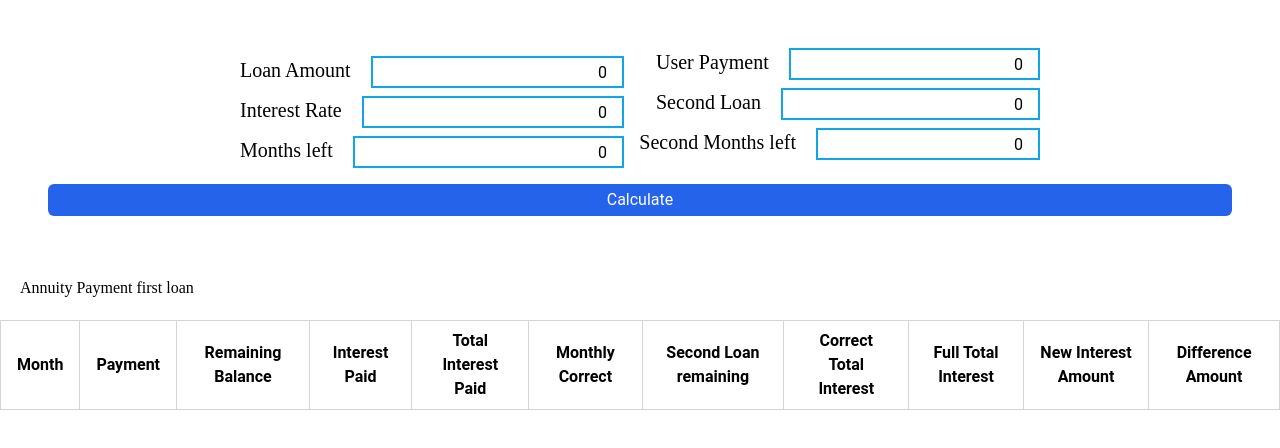
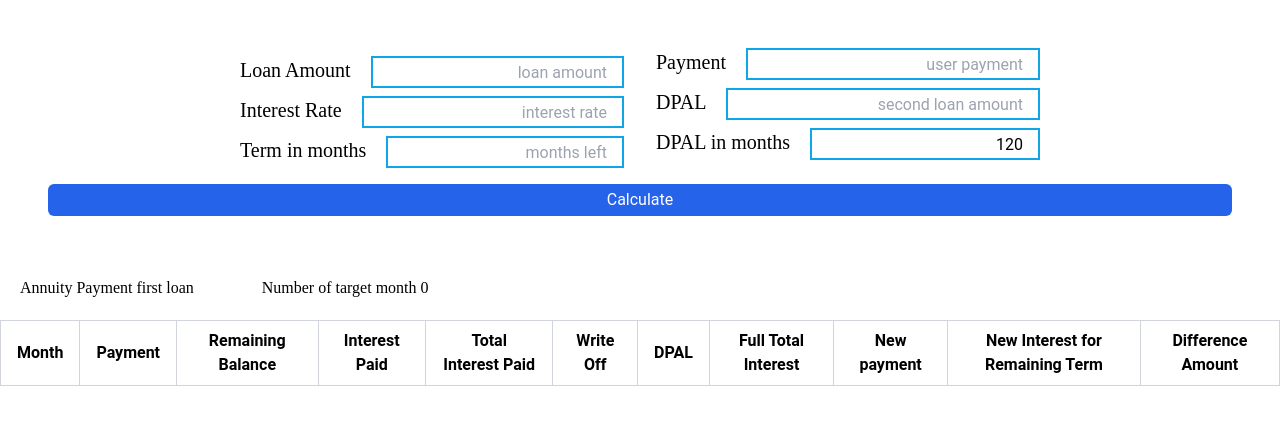
Before and after one commit to berson969/react-lifecycle, a React (Vite) app: page /mortgage in a window 1280 px wide. Shown: the top 448 px of the page. Built offline with nearby package versions, Linux system fonts and the light colour scheme; a web font is replaced by a local one.

Commit message:
add localstorage

```diff
--- a/src/components/MortgageCalculator/Constants.tsx
+++ b/src/components/MortgageCalculator/Constants.tsx
@@ -2,13 +2,17 @@ import React from 'react';
 
 interface ConstantsProps {
 	annuityPayment: number;
+	targetMonth: number;
 }
-const Constants: React.FC<ConstantsProps> = ({ annuityPayment }) => {
+const Constants: React.FC<ConstantsProps> = ({ annuityPayment, targetMonth }) => {
 
 	return (
 		<div className="m-5">
+			<span className="font-rubik justify-center mr-16">
+				{`Annuity Payment first loan ${(annuityPayment > 0) ? annuityPayment.toFixed(2) : ""}`}
+			</span>
 			<span className="font-rubik justify-center">
-				{`Annuity Payment first loan ${(annuityPayment > 0) ? annuityPayment.toFixed(2) : ""}`}
+				{`Number of target month ${targetMonth}`}
 			</span>
 		</div>
 	);
--- a/src/components/MortgageCalculator/DataProps.ts
+++ b/src/components/MortgageCalculator/DataProps.ts
@@ -10,6 +10,7 @@ export interface DataProps {
 	totalTotalInterestPaid: string;
 	newInterestAmount: string;
 	differenceInterest: string;
+	newPayment: string;
 }
 
 export interface FormData {
--- a/src/components/MortgageCalculator/Forms.tsx
+++ b/src/components/MortgageCalculator/Forms.tsx
@@ -1,6 +1,7 @@
-import React, {useState} from 'react';
-import {startCalculate} from "./startCalculate.ts";
+import React, {useEffect, useState} from 'react';
+import {getAnnuityPayment} from "./startCalculate.ts";
 import {FormsProps} from "./DataProps.ts";
+import {getFormData, saveFormData} from "./LocalStorage.ts";
 
 
 
@@ -9,12 +10,39 @@ export const Forms: React.FC<FormsProps> = ({ onCalc }) => {
 	const [annualInterestRate, setAnnualInterestRate] = useState<number>(0);
 	const [months, setMonths] = useState<number>(0);
 	const [secondPrincipal, setSecondPrincipal] = useState<number>(0);
-	const [secondMonths, setSecondMonths] = useState<number>(0);
+	const [secondMonths, setSecondMonths] = useState<number>(120);
 	const [userPayment, setUserPayment] = useState<number>(0);
 
+	useEffect(() => {
+		const {
+			principal,
+			annualInterestRate,
+			months,
+			secondPrincipal,
+			secondMonths,
+			userPayment} = getFormData();
+		setPrincipal(principal);
+		setAnnualInterestRate(annualInterestRate);
+		setMonths(months);
+		setSecondPrincipal(secondPrincipal);
+		setSecondMonths(secondMonths);
+		setUserPayment(userPayment);
+
+	}, []);
+
+
 	const handleCalculate = () => {
-		const annuityPayment = startCalculate(principal, annualInterestRate, months)
+		const annuityPayment = getAnnuityPayment(principal, annualInterestRate, months)
 		onCalc({principal, annualInterestRate, months, annuityPayment, secondPrincipal, secondMonths, userPayment})
+		saveFormData({
+			principal,
+			annualInterestRate,
+			months,
+			annuityPayment,
+			secondPrincipal,
+			secondMonths,
+			userPayment,
+		})
 	}
 
 	return (
@@ -26,9 +54,9 @@ export const Forms: React.FC<FormsProps> = ({ onCalc }) => {
 						id="loan-amount"
 						type="number"
 						placeholder="Loan Amount"
-						value={principal}
+						value={principal === 0 ? '' : principal}
 						onChange={(e) => setPrincipal(parseFloat(e.target.value))}
-						className="text-right border-2 border-sky-500 w-96 h-8"
+						className="text-right border-2 border-sky-500 w-96 h-8 custom-placeholder lowercase"
 						required
 					/>
 				</div>
@@ -38,57 +66,57 @@ export const Forms: React.FC<FormsProps> = ({ onCalc }) => {
 						id="interest-rate"
 						type="number"
 						placeholder="Interest Rate"
-						value={annualInterestRate}
+						value={annualInterestRate === 0 ? '' : annualInterestRate}
 						onChange={(e) => setAnnualInterestRate(parseFloat(e.target.value))}
-						className="text-right border-2 border-sky-500 w-96 h-8"
+						className="text-right border-2 border-sky-500 w-96 h-8 custom-placeholder lowercase"
 						required
 					/>
 				</div>
 				<div className="flex m-2 w-96 justify-end">
-					<label htmlFor="months-left" className="font-rubik mr-5 whitespace-nowrap text-xl">Months left</label>
+					<label htmlFor="months-left" className="font-rubik mr-5 whitespace-nowrap text-xl">Term in months</label>
 					<input
 						id="months-left"
 						type="number"
 						placeholder="Months left"
-						value={months}
+						value={months === 0 ? '' : months}
 						onChange={(e) => setMonths(parseFloat(e.target.value))}
-						className="text-right border-2 border-sky-500 w-96 h-8"
+						className="text-right border-2 border-sky-500 w-96 h-8 custom-placeholder lowercase"
 						required
 					/>
 				</div>
 				<div className="flex m-2 w-96 justify-end">
-					<label htmlFor="user-payment" className="font-rubik mr-5 whitespace-nowrap text-xl">User Payment</label>
+					<label htmlFor="user-payment" className="font-rubik mr-5 whitespace-nowrap text-xl">Payment</label>
 					<input
 						id="user-payment"
 						type="number"
 						placeholder="User payment"
-						value={userPayment}
+						value={userPayment === 0 ? '' : userPayment}
 						onChange={(e) => setUserPayment(parseFloat(e.target.value))}
-						className="text-right border-2 border-sky-500 w-96 h-8"
+						className="text-right border-2 border-sky-500 w-96 h-8 custom-placeholder lowercase"
 						required
 					/>
 				</div>
 				<div className="flex m-2 w-96 justify-end">
-					<label htmlFor="second-loan" className="font-rubik mr-5 whitespace-nowrap text-xl">Second Loan</label>
+					<label htmlFor="second-loan" className="font-rubik mr-5 whitespace-nowrap text-xl">DPAL</label>
 					<input
 						id="second-loan"
 						type="number"
 						placeholder="Second Loan Amount"
-						value={secondPrincipal}
+						value={secondPrincipal === 0 ? '' : secondPrincipal}
 						onChange={(e) => setSecondPrincipal(parseFloat(e.target.value))}
-						className="text-right border-2 border-sky-500 w-96 h-8"
+						className="text-right border-2 border-sky-500 w-96 h-8 custom-placeholder lowercase"
 						required
 					/>
 				</div>
 				<div className="flex m-2 w-96 justify-end">
-					<label htmlFor="second-months-left" className="font-rubik mr-5 whitespace-nowrap text-xl">Second Months left</label>
+					<label htmlFor="second-months-left" className="font-rubik mr-5 whitespace-nowrap text-xl">DPAL in months</label>
 					<input
 						id="second-months-left"
 						type="number"
 						placeholder="Second Months left"
-						value={secondMonths}
+						value={secondMonths === 0 ? '' : secondMonths}
 						onChange={(e) => setSecondMonths(parseFloat(e.target.value))}
-						className="text-right border-2 border-sky-500 w-96 h-8"
+						className="text-right border-2 border-sky-500 w-96 h-8 custom-placeholder lowercase"
 						required
 					/>
 				</div>
--- /dev/null
+++ b/src/components/MortgageCalculator/LocalStorage.ts
@@ -0,0 +1,8 @@
+import {FormData} from "./DataProps.ts";
+export const getFormData = (): FormData => {
+	const savingFormData: string | null = localStorage.getItem("form-data");
+	return savingFormData ? JSON.parse(savingFormData) : {};
+}
+
+export const saveFormData = (formData: FormData) =>
+	localStorage.setItem("form-data", JSON.stringify(formData));
--- a/src/components/MortgageCalculator/MortgageCalculator.tsx
+++ b/src/components/MortgageCalculator/MortgageCalculator.tsx
@@ -3,14 +3,16 @@ import {Forms} from "./Forms.tsx";
 import {Table} from "./Table.tsx";
 import {DataProps, FormData} from "./DataProps.ts";
 import Constants from "./Constants.tsx";
-import {interestNew} from "./startCalculate.ts";
+import {getAnnuityPayment, interestNew} from "./startCalculate.ts";
 
 const MortgageCalculator : React.FC = () => {
 	const [tableData, setTableData] = useState<DataProps[]>([]);
-	const [annuityPayment, setAnnuityPayment] = useState<number>(0)
+	const [annuityPayment, setAnnuityPayment] = useState<number>(0);
+	const [targetMonth, setTargetMonth] = useState<number>(0)
 
 	useEffect(() => {
 		document.title = "Mortgage Calculator";
+
 	}, []);
 	const calculateData = (props: FormData) => {
 		const {
@@ -27,6 +29,7 @@ const MortgageCalculator : React.FC = () => {
 		let balance = principal;
 		let secondBalance = secondPrincipal;
 		let totalInterestPaid = 0;
+		let isMade = false;
 
 		const monthlyCorrect = secondPrincipal / secondMonths;
 
@@ -42,8 +45,12 @@ const MortgageCalculator : React.FC = () => {
 			const secondRemainingBalance = (secondBalance >= 0) ? secondBalance : 0;
 			const totalTotalInterestPaid = correctTotalInterestPaid + secondRemainingBalance;
 
-			const newInterestAmount = interestNew(balance, monthInterestRate, secondMonths - i - 1 )
-			console.log(newInterestAmount)
+			const newInterestAmount = interestNew(balance, monthInterestRate, secondMonths - i - 1 );
+			const newPayment = getAnnuityPayment(balance, annualInterestRate, secondMonths - i - 1);
+			if (newInterestAmount - secondRemainingBalance < 0 && !isMade) {
+				setTargetMonth(i)
+				isMade = true;
+			}
 
 			newData.push({
 				month: i + 1,
@@ -56,7 +63,8 @@ const MortgageCalculator : React.FC = () => {
 				correctTotalInterestPaid: correctTotalInterestPaid.toFixed(2),
 				totalTotalInterestPaid: totalTotalInterestPaid.toFixed(2),
 				newInterestAmount: (newInterestAmount > 0) ? newInterestAmount.toFixed(2): "0.00",
-				differenceInterest: (newInterestAmount > 0) ? (newInterestAmount - secondRemainingBalance).toFixed(2) : "0.00"
+				differenceInterest: (newInterestAmount > 0) ? (newInterestAmount - secondRemainingBalance).toFixed(2) : "0.00",
+				newPayment: newPayment.toFixed(2)
 			})
 		}
 
@@ -69,7 +77,7 @@ const MortgageCalculator : React.FC = () => {
 	return (
 		<div className="container mx-auto">
 			<Forms onCalc={calculateData} />
-			<Constants annuityPayment={annuityPayment}/>
+			<Constants annuityPayment={annuityPayment} targetMonth={targetMonth}/>
 			<Table tableData={tableData} />
 		</div>
 	);
--- a/src/components/MortgageCalculator/Table.tsx
+++ b/src/components/MortgageCalculator/Table.tsx
@@ -12,11 +12,11 @@ export const Table: React.FC<{ tableData: DataProps[] }>  = ({ tableData }) => {
 				<th  className="border border-gray-300 px-4 py-2">Remaining Balance</th>
 				<th  className="border border-gray-300 px-4 py-2">Interest Paid</th>
 				<th  className="border border-gray-300 px-4 py-2">Total Interest Paid</th>
-				<th  className="border border-gray-300 px-4 py-2">Monthly Correct</th>
-				<th  className="border border-gray-300 px-4 py-2">Second Loan remaining</th>
-				<th  className="border border-gray-300 px-4 py-2">Correct Total Interest</th>
+				<th  className="border border-gray-300 px-4 py-2">Write Off</th>
+				<th  className="border border-gray-300 px-4 py-2">DPAL</th>
 				<th  className="border border-gray-300 px-4 py-2">Full Total Interest</th>
-				<th  className="border border-gray-300 px-4 py-2">New Interest Amount</th>
+				<th  className="border border-gray-300 px-4 py-2">New payment</th>
+				<th  className="border border-gray-300 px-4 py-2">New Interest for Remaining Term</th>
 				<th  className="border border-gray-300 px-4 py-2">Difference Amount</th>
 			</tr>
 			</thead>
@@ -30,8 +30,8 @@ export const Table: React.FC<{ tableData: DataProps[] }>  = ({ tableData }) => {
 					<td  className="border border-gray-300 px-4 py-2 text-end">{data.totalInterestPaid}</td>
 					<td  className="border border-gray-300 px-4 py-2 text-end">{data.monthlyCorrect}</td>
 					<td  className="border border-gray-300 px-4 py-2 text-end">{data.secondRemainingBalance}</td>
-					<td  className="border border-gray-300 px-4 py-2 text-end">{data.correctTotalInterestPaid}</td>
 					<td  className="border border-gray-300 px-4 py-2 text-end">{data.totalTotalInterestPaid}</td>
+					<td  className="border border-gray-300 px-4 py-2 text-end">{data.newPayment}</td>
 					<td  className="border border-gray-300 px-4 py-2 text-end">{data.newInterestAmount}</td>
 					<td
 						className={`border border-gray-300 px-4 py-2 text-end ${parseFloat(data.differenceInterest) >= 0 ? 'text-green-500' : 'text-red-500'}`}>
--- a/src/components/MortgageCalculator/startCalculate.ts
+++ b/src/components/MortgageCalculator/startCalculate.ts
@@ -1,7 +1,7 @@
 const getAnnuityRate = (monthlyInterestRate: number, months: number) => {
 	return monthlyInterestRate * Math.pow((1 + monthlyInterestRate), months) / (Math.pow((1 + monthlyInterestRate), months) - 1);
 }
-export const startCalculate = (principal: number, annualInterestRate: number, months: number) => {
+export const getAnnuityPayment = (principal: number, annualInterestRate: number, months: number) => {
 	const monthlyInterestRate = annualInterestRate / 12 / 100;
 	return principal * getAnnuityRate(monthlyInterestRate, months);
 }
--- a/tailwind.config.js
+++ b/tailwind.config.js
@@ -15,7 +15,8 @@ export default {
         'dejavu': ['DejaVu Sans', 'sans-serif'],
       },
       fontSize: {
-        '10px': '10px',
+		'10px': '10px',
+		'custom-placeholder': '0.3rem',
       },
       lineHeight: {
         '12px': '12px',
```
